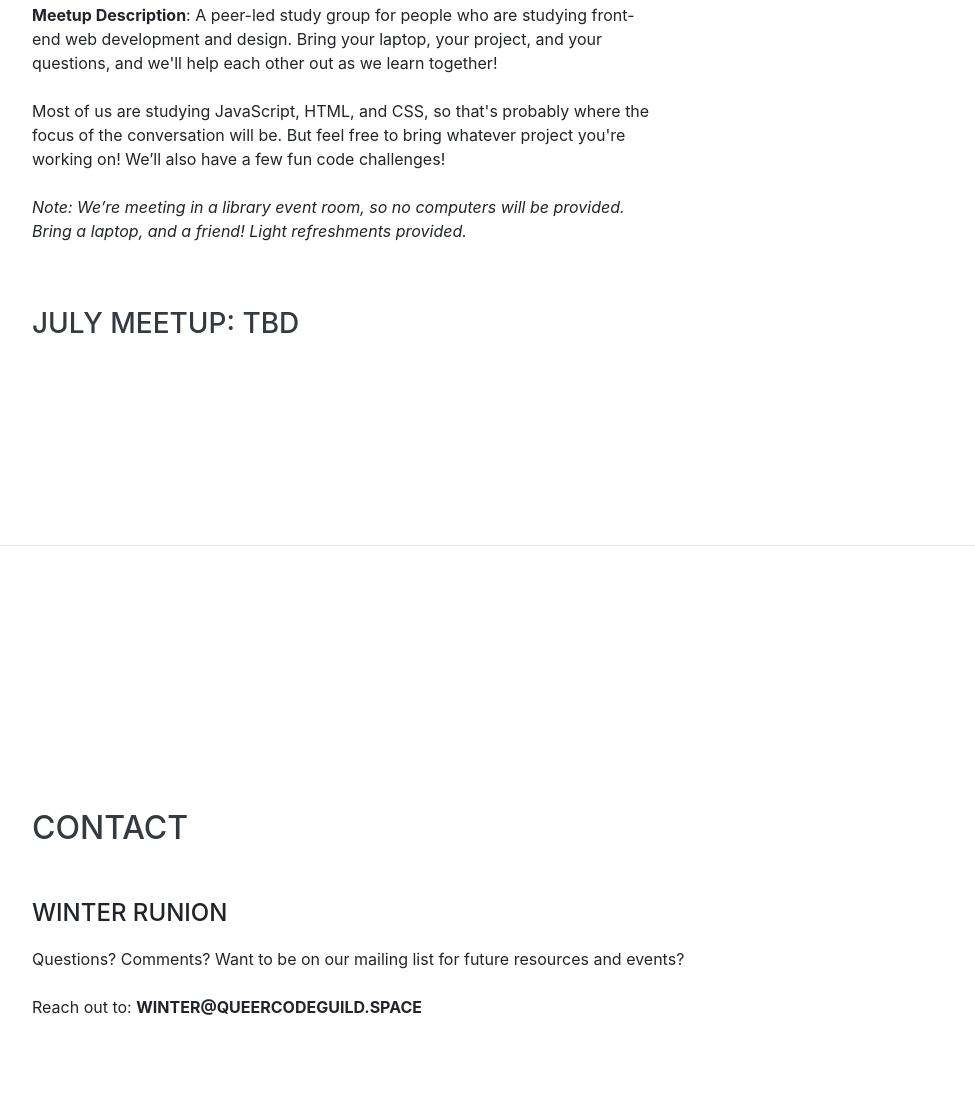
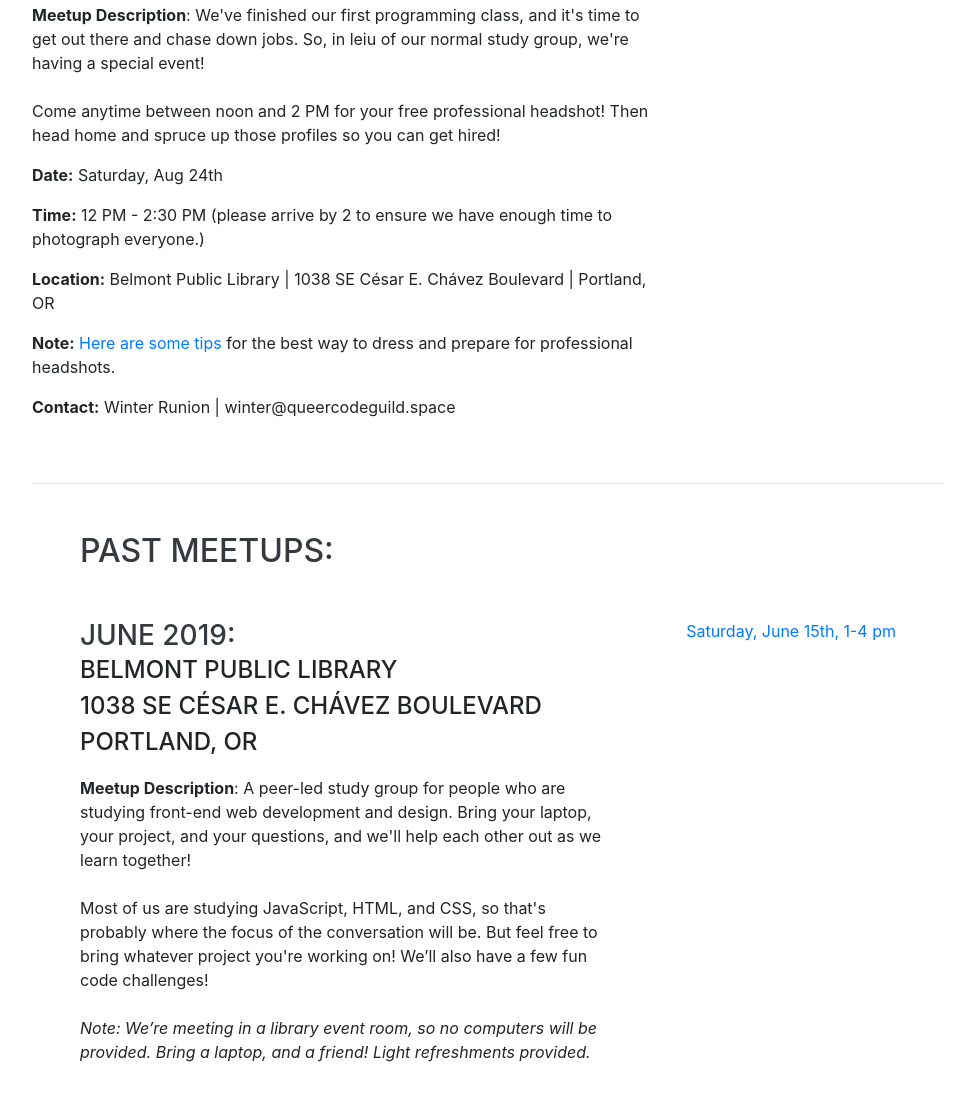
Before and after one commit to wrunion/queer-code-guild, a website with bundled scripts: page index.html in a window 1280 px wide. Shown: the part 1056-2152 px from the top of the page, without its empty margins (288-1263 px from the left). Built offline with nearby package versions, Linux system fonts and the light colour scheme; a web font is replaced by a local one.

Commit message:
Add info about August meetup.

```diff
--- a/index.html
+++ b/index.html
@@ -110,29 +110,62 @@
 
     <section class="resume-section p-3 p-lg-5 d-flex justify-content-center" id="meetup">
       <div class="w-100">
-        <h2 class="mb-5" id="text-lavender">June Meetup:</h2>
+        <h2 class="mb-5" id="text-lavender">August Meetup: Free Headshots!</h2>
 
         <div class="resume-item d-flex flex-column flex-md-row justify-content-between mb-5">
           <div class="resume-content">
             <!-- <h3 class="mb-0">Drop in Study Group</h3> -->
             <div class="subheading mb-3">Belmont Public Library <br>1038 SE César E. Chávez Boulevard
               Portland, OR</div>
-            <p><strong>Meetup Description</strong>: A peer-led study group for people who are studying front-end web development and design. Bring your laptop, your project, and your questions, and we'll help each other out as we learn together!
+            <p><strong>Meetup Description</strong>: We've finished our first programming class, and it's time to get out there and chase down jobs. So, in leiu of our normal study group, we're having a special event! <br></br>Come anytime between noon and 2 PM for your free professional headshot! Then head home and spruce up those profiles so you can get hired!<br>
+
+            <p><strong>Date:</strong> Saturday, Aug 24th</p>
+            <p><strong>Time:</strong> 12 PM - 2:30 PM (please arrive by 2 to ensure we have enough time to photograph everyone.)</p>
+            <p><strong>Location:</strong> Belmont Public Library | 1038 SE César E. Chávez Boulevard | Portland, OR</p>
+            <p><strong>Note:</strong> <a href="https://www.organicheadshots.com/tips.html" target="_blank">Here are some tips</a> for the best way to dress and prepare for professional headshots.</p>
+            <p><strong>Contact:</strong> Winter Runion | winter@queercodeguild.space</p>
+
+
+              <!-- A peer-led study group for people who are studying front-end web development and design. Bring your laptop, your project, and your questions, and we'll help each other out as we learn together!
               <br><br>
               Most of us are studying JavaScript, HTML, and CSS, so that's probably where the focus of the conversation will be. But feel free to bring whatever project you're working on! We’ll also have a few fun code challenges!
               <br><br>
               <em>Note: We’re meeting in a library event room, so no computers will be provided. Bring a laptop, and a friend!
 
-                Light refreshments provided.</em></p>
+                Light refreshments provided.</em></p> -->
           </div>
           <div class="resume-date text-md-right">
-            <span class="text-primary">Saturday, June 15th, 1-4 pm</span>
+            <span class="text-primary">Saturday, Aug 24th, 12-2:30 pm</span>
           </div>
         </div>
 
+        <hr class="m-0">
+
         <div class="resume-item d-flex flex-column flex-md-row justify-content-between mb-5">
           <div class="resume-content">
-            <h3 class="mb-0">July Meetup: TBD</h3>
+
+            <section class="resume-section p-3 p-lg-5 d-flex justify-content-center" id="meetup">
+              <div class="w-100">
+                <h2 class="mb-5" id="text-lavender">Past Meetups:</h2>
+
+                <div class="resume-item d-flex flex-column flex-md-row justify-content-between mb-5">
+                  <div class="resume-content">
+                    <!-- <h3 class="mb-0">Drop in Study Group</h3> -->
+                    <h3 class="mb-0">June 2019:</h3>
+                    <div class="subheading mb-3">Belmont Public Library <br>1038 SE César E. Chávez Boulevard
+                      Portland, OR</div>
+                    <p><strong>Meetup Description</strong>: A peer-led study group for people who are studying front-end web development and design. Bring your laptop, your project, and your questions, and we'll help each other out as we learn together!
+                      <br><br>
+                      Most of us are studying JavaScript, HTML, and CSS, so that's probably where the focus of the conversation will be. But feel free to bring whatever project you're working on! We’ll also have a few fun code challenges!
+                      <br><br>
+                      <em>Note: We’re meeting in a library event room, so no computers will be provided. Bring a laptop, and a friend!
+
+                        Light refreshments provided.</em></p>
+                  </div>
+                  <div class="resume-date text-md-right">
+                    <span class="text-primary">Saturday, June 15th, 1-4 pm</span>
+                  </div>
+                </div>
             <!-- <div class="subheading mb-3">Intelitec Solutions</div>
             <p>Capitalize on low hanging fruit to identify a ballpark value added activity to beta test. Override the digital divide with additional clickthroughs from DevOps. Nanotechnology immersion along the information highway will close the loop
               on focusing solely on the bottom line.</p>
```
